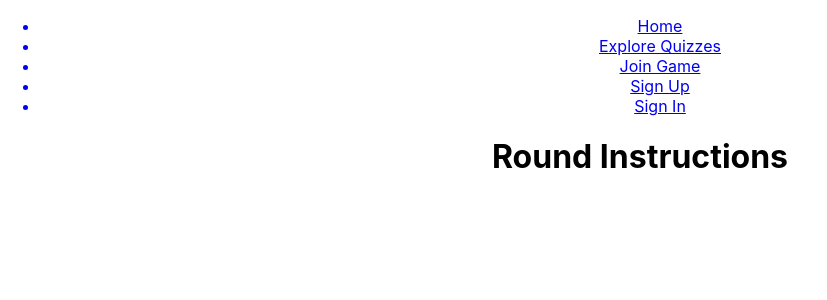
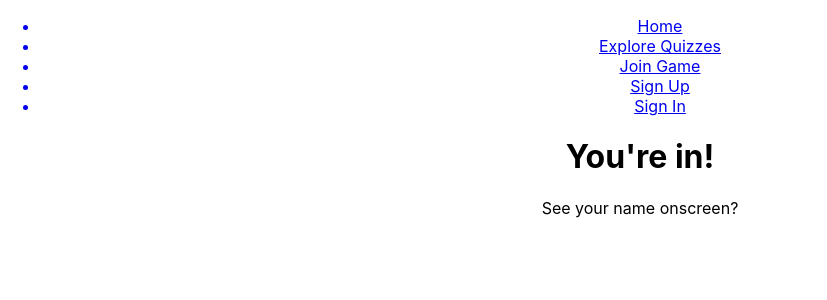
Before and after one commit to alexanderchao123/kwizit-frontend, a React (Create React App) app: page /rounds/player/1/instructions in a window 1280 px wide. Shown: the top 300 px of the page, without its empty margins (0-827 px from the left). Built offline with nearby package versions, Linux system fonts and the light colour scheme; no server answers.

Commit message:
revise the text for RoundInstructions component

```diff
--- a/src/components/rounds/player/RoundInstructions.js
+++ b/src/components/rounds/player/RoundInstructions.js
@@ -3,7 +3,10 @@ import React, { Component } from 'react'
 class RoundInstructions extends Component {
   render() {
     return(
-      <h1>Round Instructions</h1>
+      <div>
+        <h1>You're in!</h1>
+        <p>See your name onscreen?</p>
+      </div>
     )
   }
 }
```
